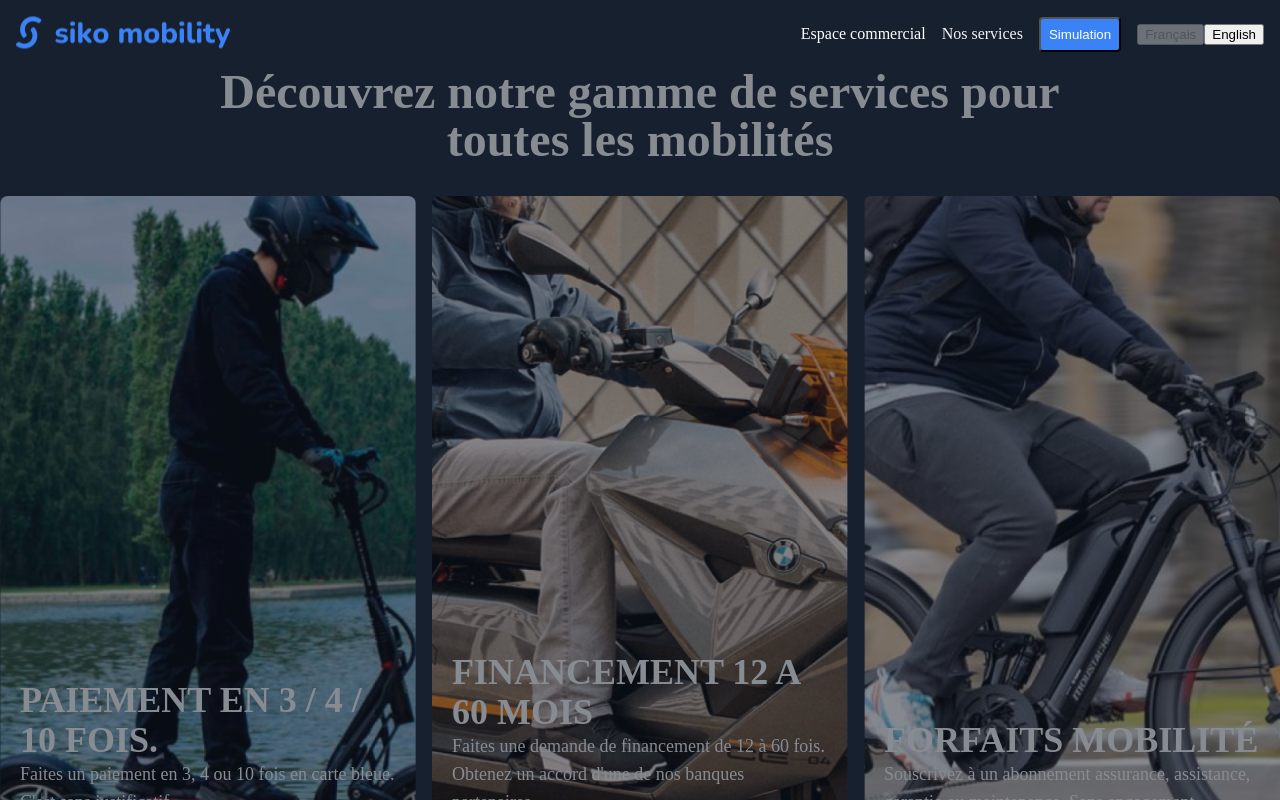
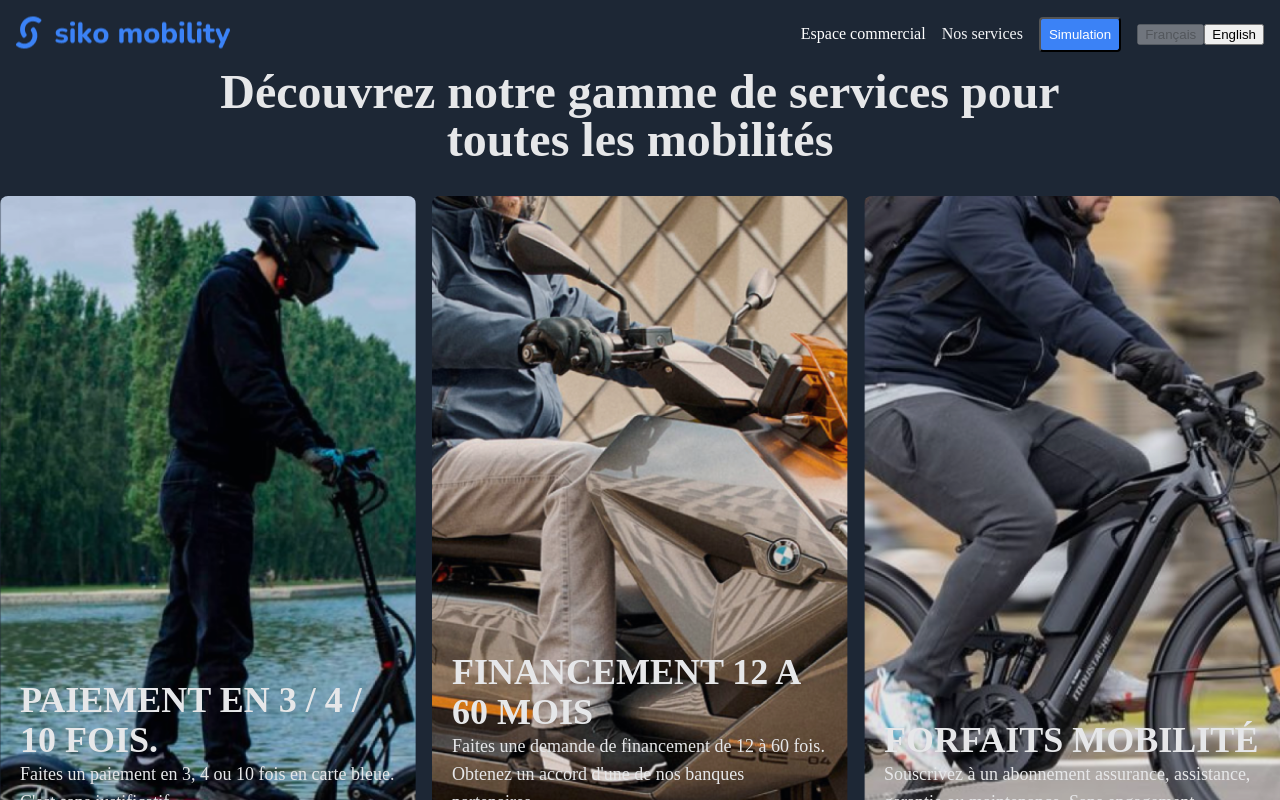
Before and after one commit to tsboudot/SikoTestTech, a React (Vite) app: page / in a window 1280 px wide. Shown: the top 800 px of the page. Built offline with nearby package versions, Linux system fonts and the light colour scheme.

Commit message:
FInalVersion

```diff
--- a/index.html
+++ b/index.html
@@ -31,8 +31,21 @@
     a {
       text-decoration: none;
     }
+
+    .mainItem {
+      transition: transform 0.3s ease-in-out;
+      /* Transition pour une transformation en douceur */
+    }
+
+    .mainItem:hover {
+      transform: scale(1.05);
+      /* Échelle de 105% en survol */
+    }
   </style>
   <link href="tailwind.css" rel="stylesheet" />
+
+
+
 </head>
 
 <body>
--- a/src/SikomobilityComBy.tsx
+++ b/src/SikomobilityComBy.tsx
@@ -23,7 +23,7 @@ export const SikomobilityComBy: React.FC = (): JSX.Element => {
         <Nav />
 
         {/* Section 1 */}
-        <section className="flex-1 bg-gray-800 flex flex-col justify-center items-center">
+        <section className="flex-1 bg-gray-800 flex flex-col justify-center items-center text-gray-300">
           <div className="up">
             <h1 className="text-white lg:text-center text-3xl md:text-5xl font-extrabold mb-8 max-w-4xl w-full z-50">{titre}</h1>
           </div>
@@ -69,7 +69,7 @@ export const SikomobilityComBy: React.FC = (): JSX.Element => {
         <Footer />
 
         {/* Loader (à ajouter ou supprimer selon vos besoins) */}
-        <div className="fixed top-0 left-0 w-screen h-screen bg-gray-900 bg-opacity-50 flex justify-center items-center">
+        <div className="fixed top-0 left-0 w-screen h-screen bg-gray-900 bg-opacity-10 flex justify-center items-center">
           <div className="spinner-border text-white" role="status">
             <span className="sr-only">Chargement...</span>
           </div>
--- a/src/components/FooterList.tsx
+++ b/src/components/FooterList.tsx
@@ -8,7 +8,7 @@ interface FooterListProps {
 const FooterList: React.FC<FooterListProps> = ({ title, items }: FooterListProps): JSX.Element => {
     return (
         <div className="my-4">
-            <h3 className="mb-5">{title}</h3>
+            <h3 className="mb-5 ">{title}</h3>
             <ul>
                 {items.map((item, index) => (
                     <li className="mb-3" key={index}>{item}</li>
--- a/src/components/MainSectionItem.tsx
+++ b/src/components/MainSectionItem.tsx
@@ -20,8 +20,8 @@ const MainSectionItem: React.FC<MainSectionItemProps> = ({
     };
 
     return (
-        <section className="relative block min-w-[256px] min-h-[256px] w-full h-[80vh] rounded-lg transition transform hover:scale-105 undefined" style={sectionStyle}>
-            <div className="flex flex-col justify-end h-full">
+        <section className=" transform hover:scale-105 transition-transform mainItem relative block min-w-[256px] min-h-[256px] w-full h-[80vh] rounded-lg transition transform  undefined" style={sectionStyle}>
+            <div className="flex flex-col justify-end h-full ">
                 <h2 className="text-4xl font-bold">{title}</h2>
                 <p className="text-lg">{text}</p>
             </div>
--- a/tailwind.css
+++ b/tailwind.css
@@ -6,23 +6,3 @@
     all: unset;
   }
 }
-
-.brightened {
-  filter: brightness(150%);
-
-}
-
-
-
-.carousel {
-  display: flex;
-  overflow-x: auto;
-  /* Permettre le défilement horizontal si nécessaire */
-}
-
-.slide {
-  /* Vos styles pour chaque tweet individuel */
-  min-width: 256px;
-  height: 70px;
-  /* Ajoutez une largeur minimale si nécessaire */
-}
```
